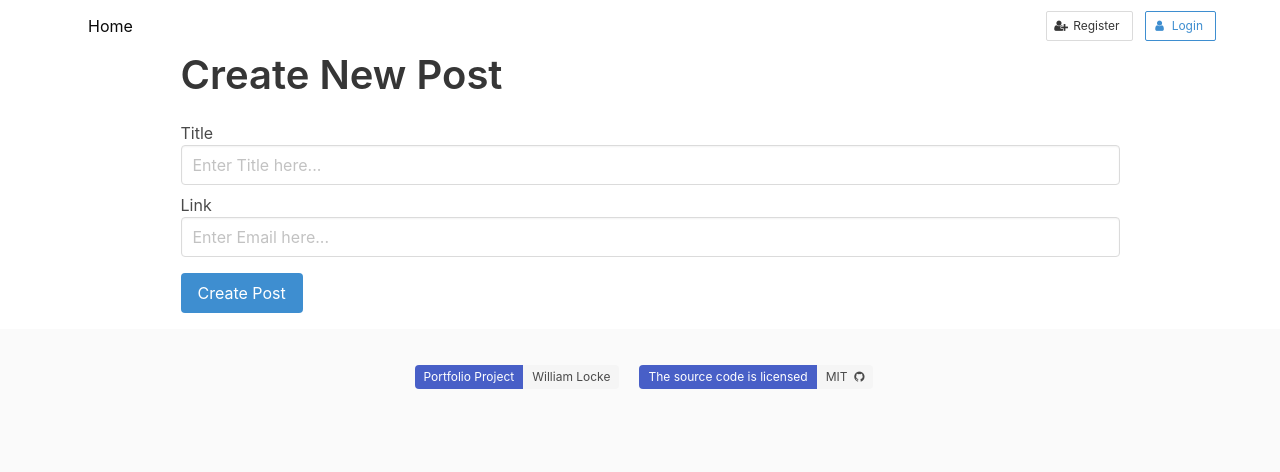
After one commit to dopecello/developers_download, a Node server app: template views/dashboard.handlebars in a window 1280 px wide. The commit adds this page. Shown: the top 472 px of the page. Run offline with Node 20, Linux system fonts and the light colour scheme; the template is opened without the code that fills it, so the values that code supplies are empty; some libraries are stand-ins or nearby versions.

Commit message:
created dashboard template

```diff
--- a/public/javascript/login.js
+++ b/public/javascript/login.js
@@ -15,7 +15,7 @@ async function loginFormHandler(event) {
     });
 
     if (response.ok) {
-      document.location.replace("/");
+      document.location.replace("/dashboard");
     } else {
       alert(response.statusText);
     }
--- /dev/null
+++ b/views/dashboard.handlebars
@@ -0,0 +1,13 @@
+<section class="columns is-centered ml-2">
+  <form class="new-post-form column is-three-quarters">
+      <h2 class="title is-2">Create New Post</h2>
+    <div>
+      <label for="post-title">Title</label>
+      <input class="input mb-2" type="text" placeholder="Enter Title here...">
+    </div>
+    <div>
+      <label for="post-url">Link</label>
+<input class="input mb-4" type="email" placeholder="Enter Email here...">    </div>
+    <button type="submit" class="button is-info mb-4">Create Post</button>
+  </form>
+</section>
--- a/views/layouts/main.handlebars
+++ b/views/layouts/main.handlebars
@@ -26,8 +26,10 @@
 			</div>
 			<div id="topNav" class="navbar-menu">
 				<div class="navbar-start">
-					<a class="navbar-item" href="cover.html">Home</a>
-					<a class="navbar-item" href="landing.html">Dashboard</a>
+					<a class="navbar-item" href="/">Home</a>
+					{{#if loggedIn}}
+					<a class="navbar-item" href="/dashboard">Dashboard</a>
+					{{/if}}
 				</div>
 				<div class="navbar-end">
 					<div class="navbar-item">
@@ -75,14 +77,14 @@
 			<div class="content has-text-centered">
 				<div class="columns is-mobile is-centered">
 					<div class="field is-grouped is-grouped-multiline">
-						<div class="control">
+						<div class="control ml-2">
 							<div class="tags has-addons">
 								<a class="tag is-link"
 									href="https://github.com/BulmaTemplates/bulma-templates">Portfolio Project</a>
 								<span class="tag is-light">William Locke</span>
 							</div>
 						</div>
-						<div class="control">
+						<div class="control ml-2">
 							<div class="tags has-addons">
 								<a class="tag is-link">The source code is licensed</a>
 								<span class="tag is-light">MIT &nbsp;<i class="fa fa-github"></i></span>
```
Also changed, not shown: controllers/dashboard-routes.js (added, +9 -0 lines), controllers/index.js (+7 -5 lines).
